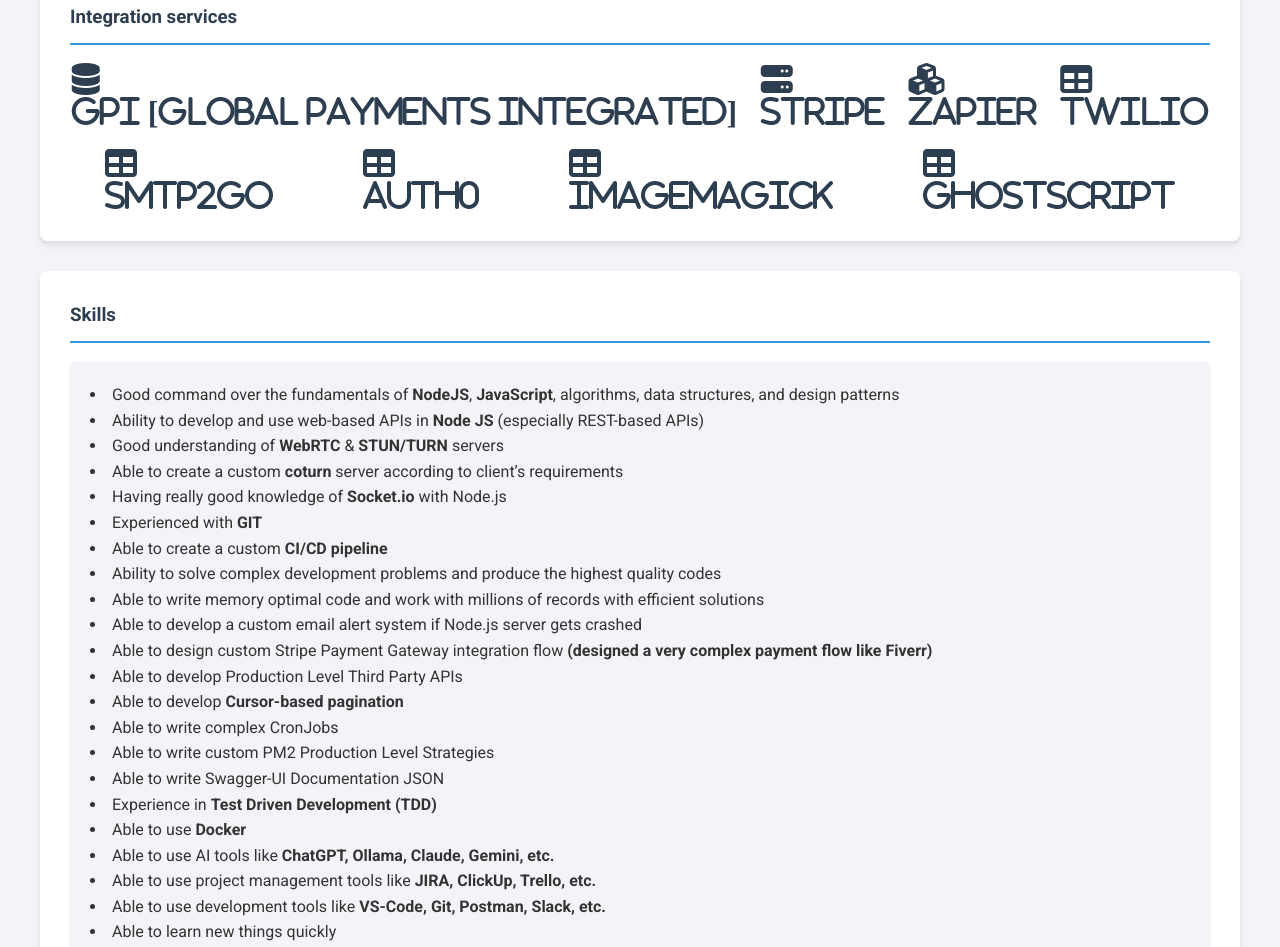
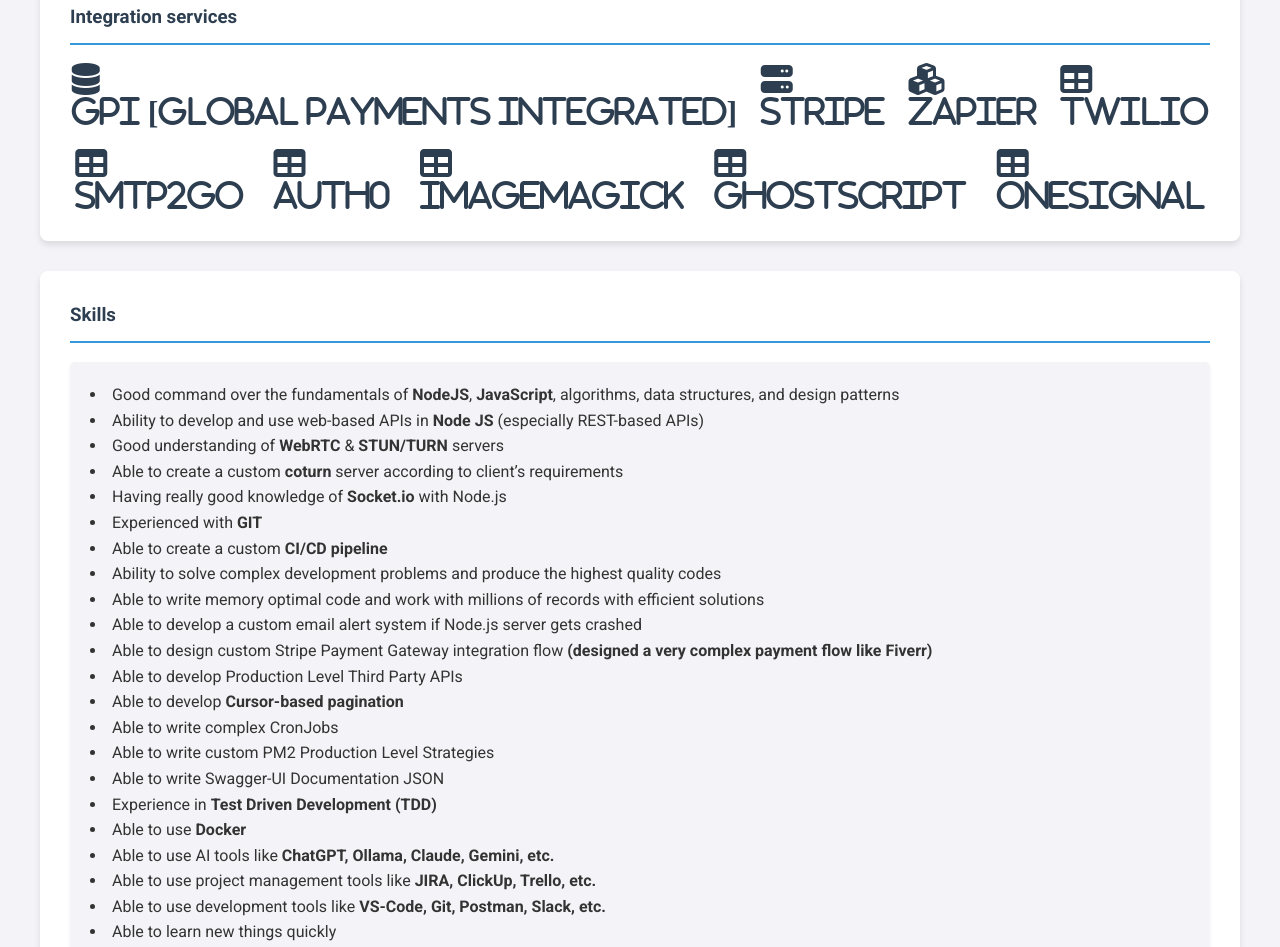
Before and after one commit to FranklinThaker/franklinthaker.github.io, a plain HTML site: page index.html in a window 1280 px wide. Shown: the part 1490-2437 px from the top of the page. Drawn offline with nearby package versions, Linux system fonts and the light colour scheme.

Commit message:
Adds: Integration service -> OneSignal

```diff
--- a/index.html
+++ b/index.html
@@ -169,6 +169,7 @@
             <i class="fas fa-table" data-tooltip="Auth0"></i>
             <i class="fas fa-table" data-tooltip="ImageMagick"></i>
             <i class="fas fa-table" data-tooltip="GhostScript"></i>
+            <i class="fas fa-table" data-tooltip="OneSignal"></i>
           </div>
         </section>
 
```
